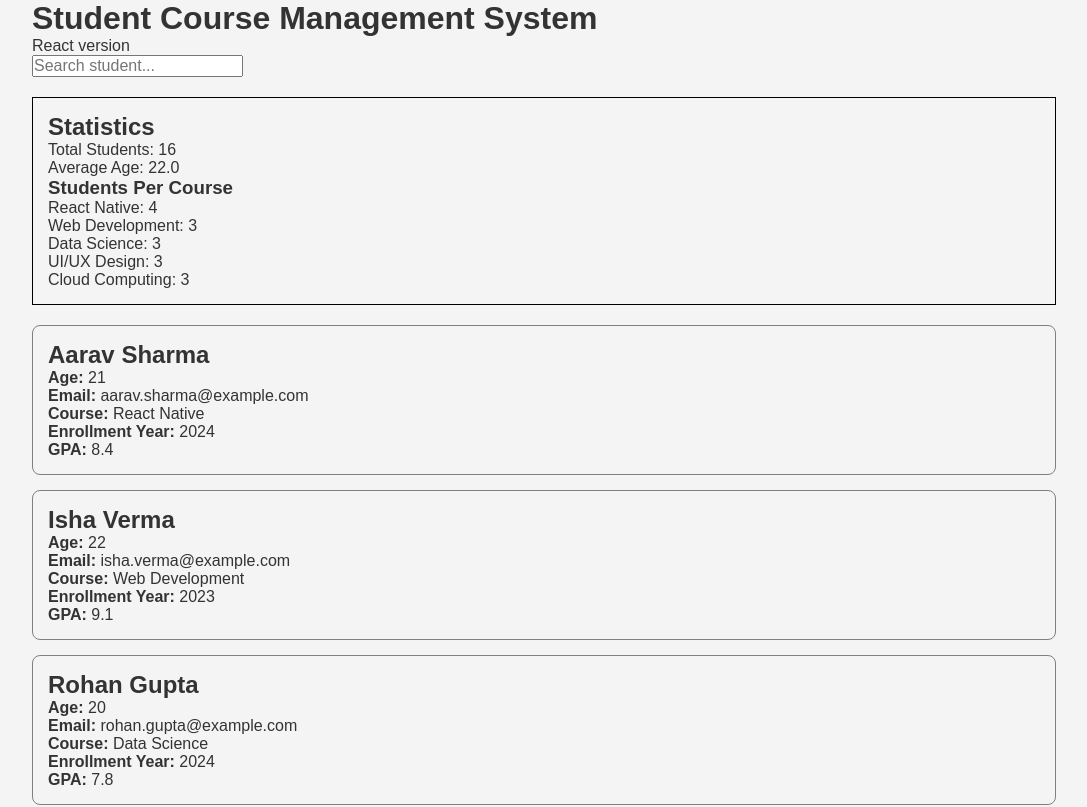
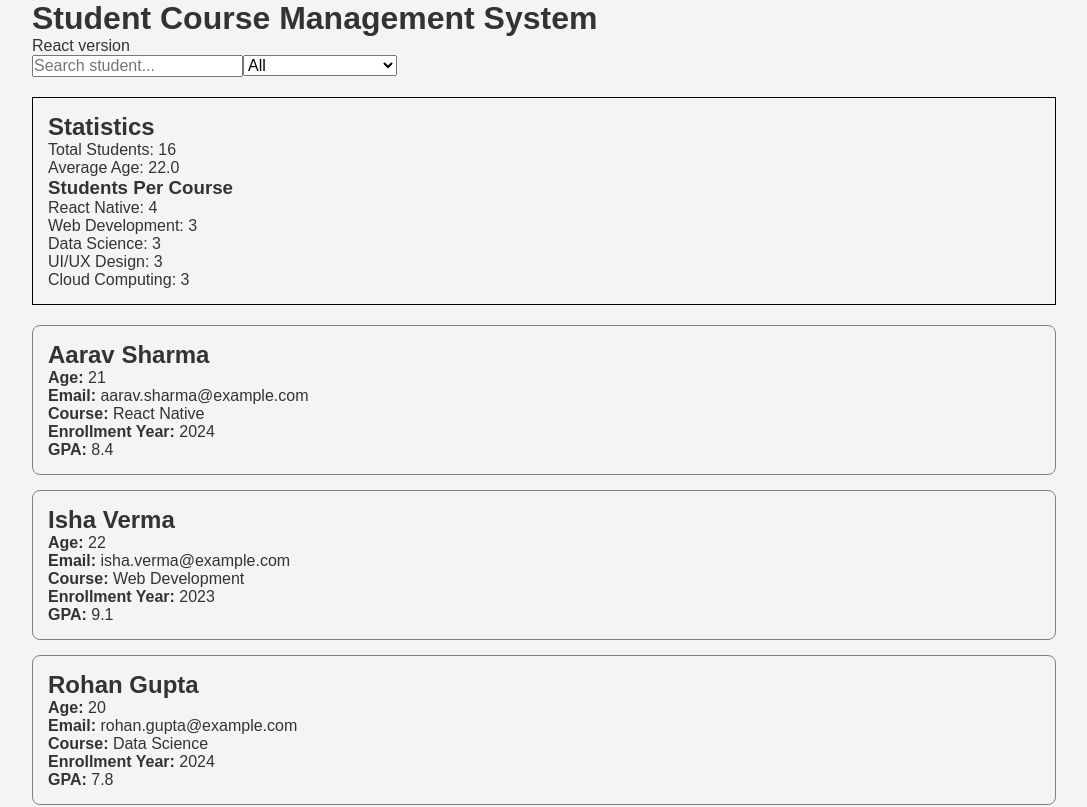
Before and after one commit to angadbakshi424/student-cms-react, a React (Vite) app: page / in a window 1280 px wide. Shown: the top 807 px of the page, without its empty margins (96-1183 px from the left). Built offline with nearby package versions, Linux system fonts and the light colour scheme.

Commit message:
Added Course Filter

```diff
--- a/src/App.jsx
+++ b/src/App.jsx
@@ -5,6 +5,7 @@ import students from "./data/students.json";
 
 import Header from "./components/Header";
 import SearchBar from "./components/SearchBar";
+import CourseFilter from "./components/CourseFilter";
 import StudentList from "./components/StudentList";
 import StatsDashboard from "./components/StatsDashboard";
 
@@ -12,6 +13,24 @@ function App() {
   const [searchText, setSearchText] = useState("");
 
   const [selectedCourse, setSelectedCourse] = useState("All");
+
+  const courses = [
+    "All",
+    ...new Set(students.map((student) => student.course)),
+  ];
+
+  const filteredStudents = students.filter((student) => {
+    const matchesSearch = student.name
+      .toLowerCase()
+      .includes(searchText.toLowerCase());
+
+    const matchesCourse =
+      selectedCourse === "All" ||
+      student.course === selectedCourse;
+
+    return matchesSearch && matchesCourse;
+  });
+
 
   return (
     <div className="container">
@@ -23,10 +42,15 @@ function App() {
       setSearchText={setSearchText}
       />
 
-      <StatsDashboard students={students} />
+      <CourseFilter
+        courses={courses}
+        selectedCourse={selectedCourse}
+        setSelectedCourse={setSelectedCourse}
+      />
 
-      <StudentList students={students} />
+      <StatsDashboard students={filteredStudents} />
 
+      <StudentList students={filteredStudents} />
 
 
     </div>
--- /dev/null
+++ b/src/components/CourseFilter.jsx
@@ -0,0 +1,51 @@
+function CourseFilter({
+
+courses,
+
+selectedCourse,
+
+setSelectedCourse,
+
+}){
+
+return(
+
+<select
+
+value={selectedCourse}
+
+onChange={(e)=>
+
+setSelectedCourse(e.target.value)
+
+}
+
+>
+
+{
+
+courses.map((course)=>(
+
+<option
+
+key={course}
+
+value={course}
+
+>
+
+{course}
+
+</option>
+
+))
+
+}
+
+</select>
+
+);
+
+}
+
+export default CourseFilter;
```
